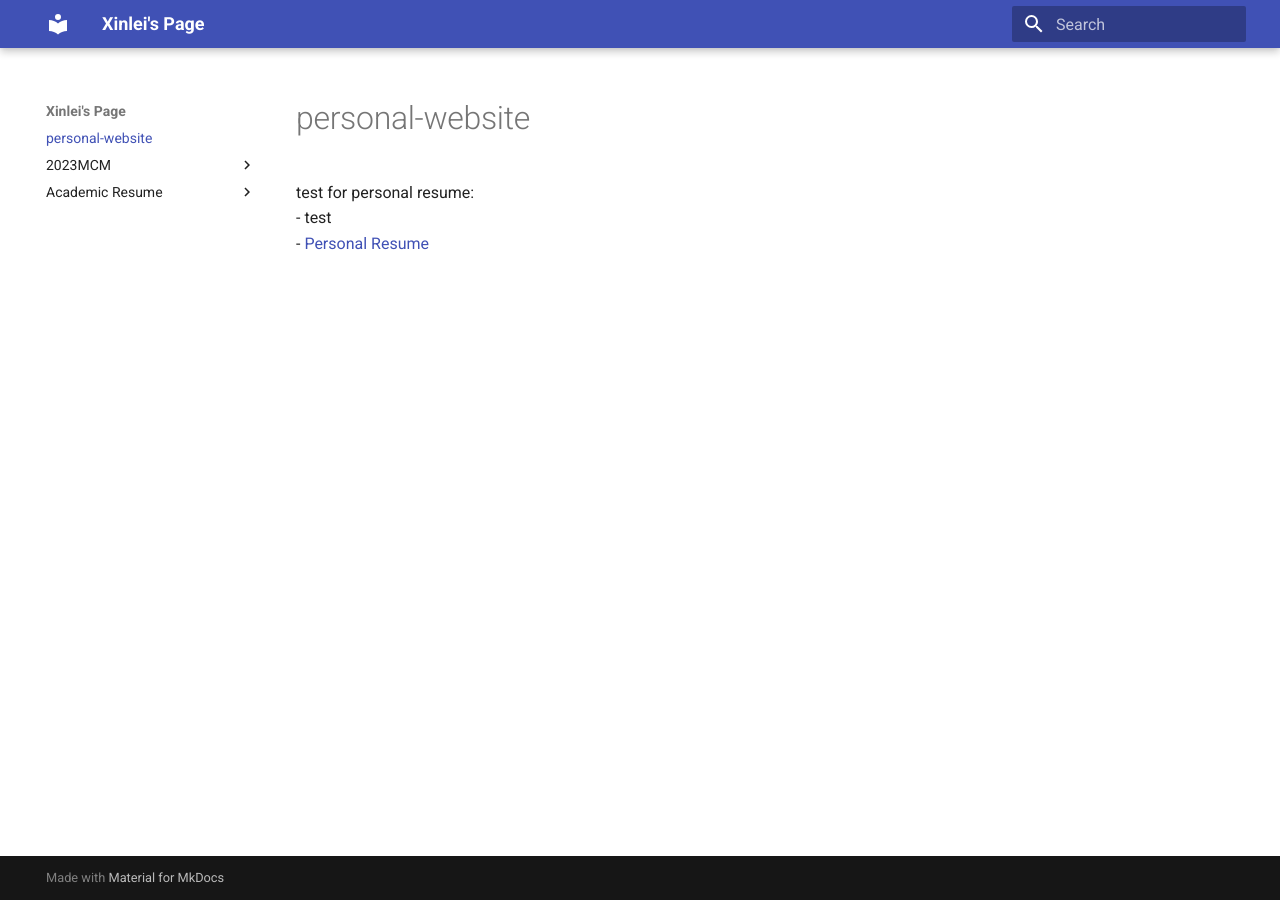
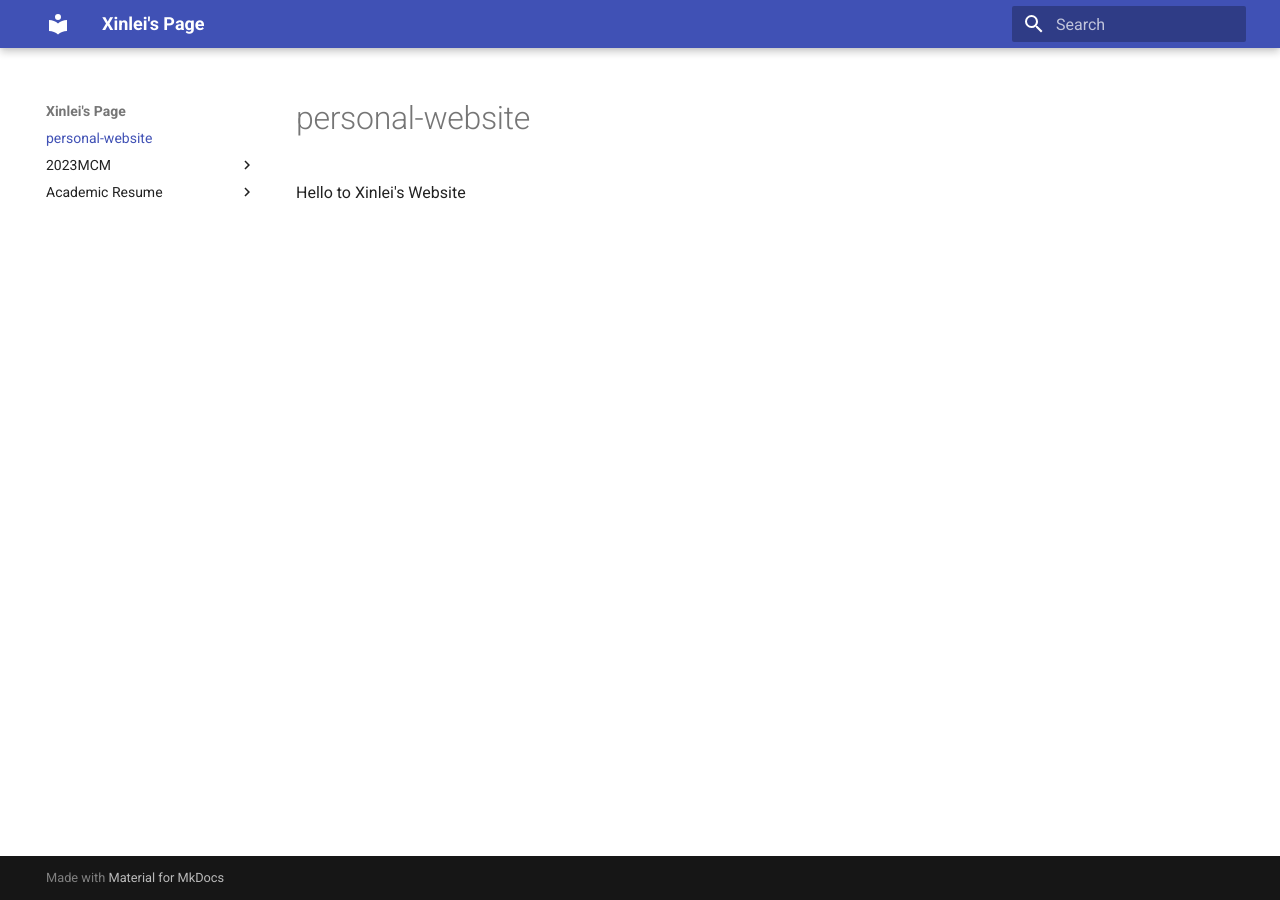
Before and after one commit to GuanQinG-GitHub/personal-website, an MkDocs documentation site: the page built from docs/index.md, in a window 1280 px wide. Built offline with MkDocs 1.6.1 and Material for MkDocs 9.7.7, drawn with Linux system fonts in a browser that asks for light colours.

Commit message:
Update index.md

```diff
--- a/docs/index.md
+++ b/docs/index.md
@@ -1,5 +1,3 @@
 # personal-website
 
-test for personal resume:
-- test
-  - [Personal Resume](./Resume_Xinlei Zhang.pdf)
+Hello to Xinlei's Website
```
